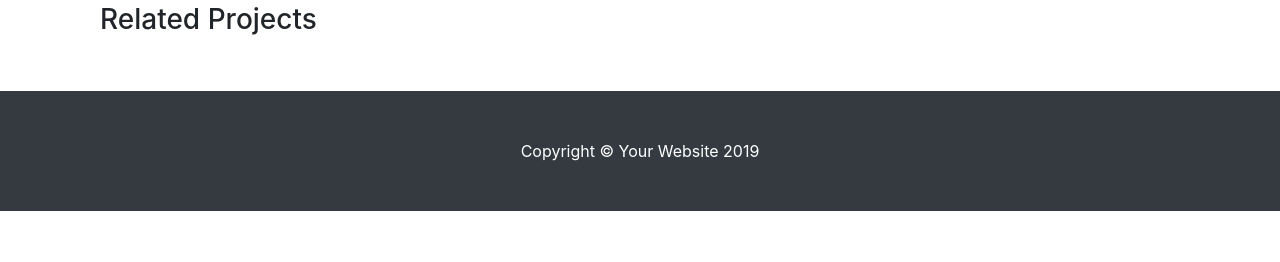
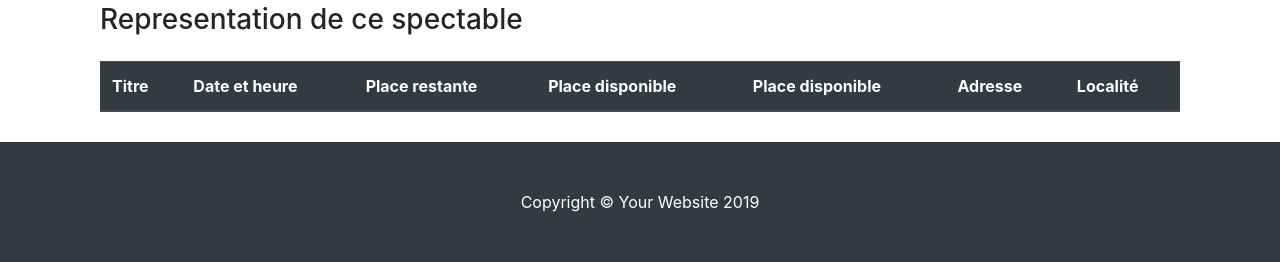
Before and after one commit to fernandomiron/projet-integration-2020, a Django app: page /show/6/ in a window 1280 px wide. Shown: the part 814-1076 px from the top of the page. Before the commit the page ends 1025 px from the top, so only its background shows below. Run offline with Django 3.2, Linux system fonts and the light colour scheme; data comes from the database, SQL or seed files in the repository; lists and menus that the app fills with data are empty; parts of the project's set-up code (start-up, migrations or seed data) failed here and were passed over; some libraries are stand-ins or nearby versions.

Commit message:
update show details related show table

```diff
--- a/reservations/app/templates/app/show_detail.html
+++ b/reservations/app/templates/app/show_detail.html
@@ -30,34 +30,43 @@
     <!-- /.row -->
 
     <!-- Related Projects Row -->
-    <h3 class="my-4">Related Projects</h3>
+    <h3 class="my-4">Representation de ce spectable</h3>
 
-    <div class="row">
-
+    <table class="table">
+        <thead class="thead-dark">
+        <tr>
+            <th>Titre</th>
+            <th>Date et heure</th>
+            <th>Place restante</th>
+            <th>Place disponible</th>
+            <th>Place disponible</th>
+            <th>Adresse</th>
+            <th>Localité</th>
+        </tr>
+        </thead>
+        <tbody>
         {% for representation in representations %}
-
-        <div class="col-md-3 col-sm-6 mb-4">
-            <div class="card">
-                <div class="card-body">
-                    <h5 class="card-title">{{ representation.location.designation}}</h5>
-                    <p class="card-text">
-                    <ul>
-                        <li>Date et heure : {{ representation.time }}</li>
-                        <li>Place restante : {{ representation.available_seats }}</li>
-                        <li>Place disponible :{{ representation.total_seats }}</li>
-                        <li>Adresse : {{ representation.location.address }}</li>
-                        <li>Localité {{ representation.location.locality.locality }} {{representation.location.locality.postal_code}}</li>
-                    </ul>
-                    </p>
-                    <a href="#" class="btn btn-primary">Réserver</a>
-                </div>
-            </div>
-        </div>
-
+        <tr>
+            <td>{{ representation.location.designation}}</td>
+            <td>{{ representation.time }}</td>
+            <td>{{ representation.available_seats }}</td>
+            <td>{{ representation.total_seats }}</td>
+            <td>{{ representation.location.address }}</td>
+            <td>{{ representation.location.locality.locality }} {{representation.location.locality.postal_code}}</td>
+            <a href="/">
+                <td>
+                    <button type="button" class="btn btn-success">Rérserver</button>
+                </td>
+            </a>
+        </tr>
         {% endfor %}
 
-    </div>
-    <!-- /.row -->
+        </tbody>
+    </table>
+
+
+</div>
+<!-- /.table -->
 
 </div>
 <!-- /.container -->
```
